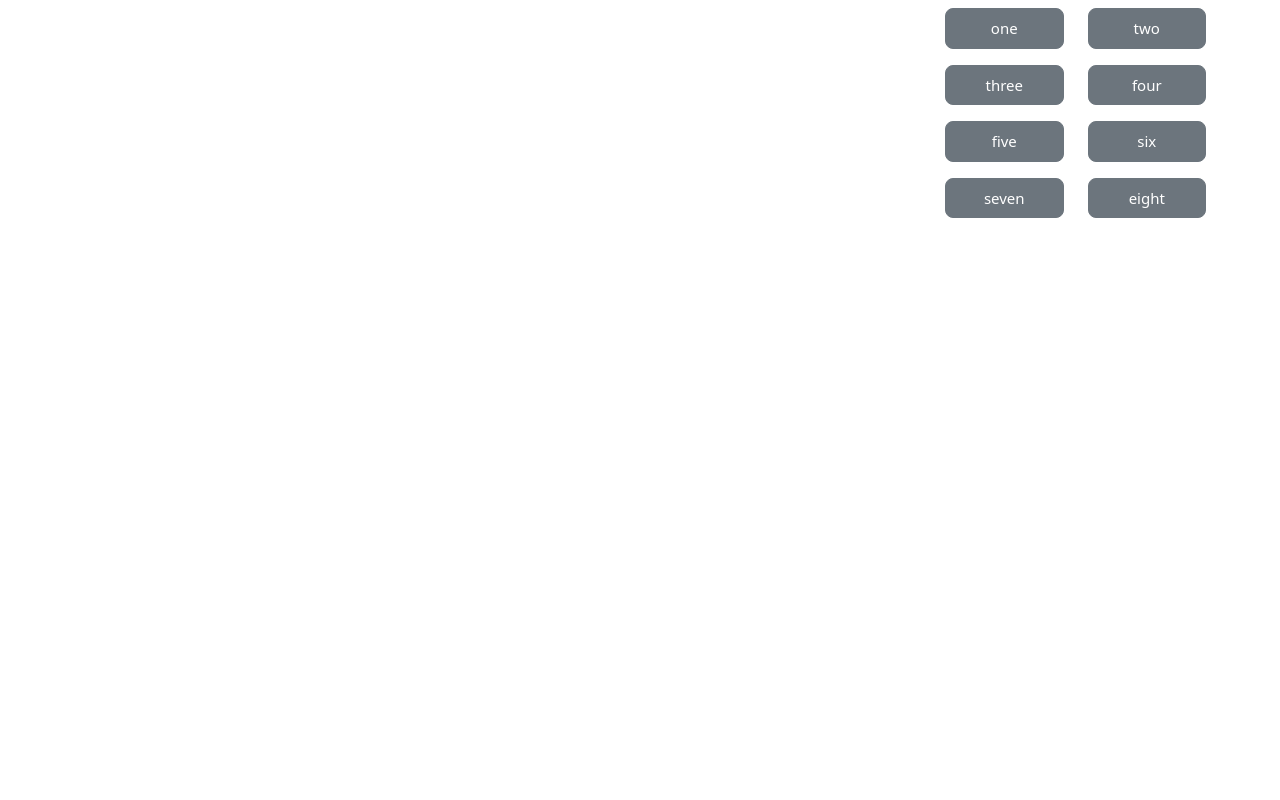
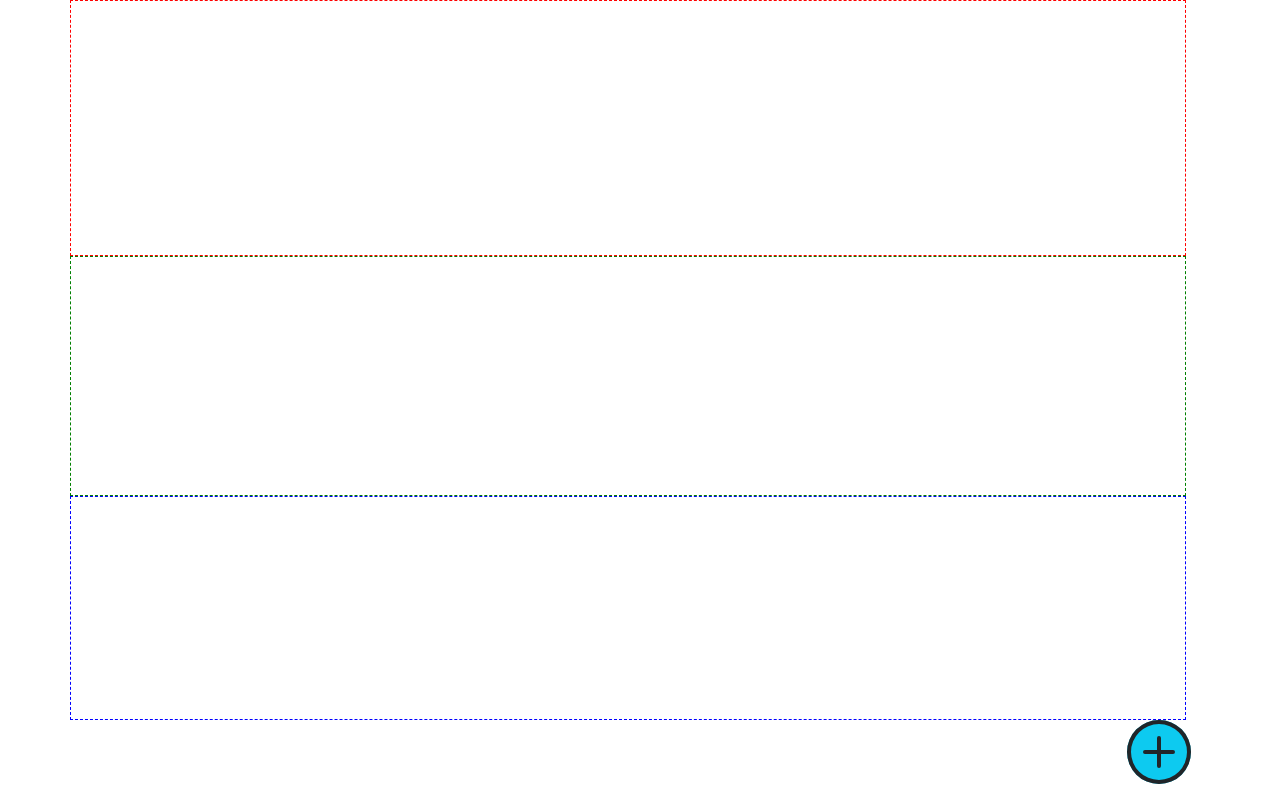
Before and after one commit to jwpowers2/fgbuttons, a Vue app: page / in a window 1280 px wide. Built offline with nearby package versions, Linux system fonts and the light colour scheme.

Commit message:
buttons etc

```diff
--- a/src/views/Home.vue
+++ b/src/views/Home.vue
@@ -1,14 +1,27 @@
 <template>
   <div>
     <b-container>
-      <b-row id="row-1"><b-col cols="12"></b-col></b-row>
-      <b-row id="row-2"><b-col cols="12"></b-col></b-row>
-      <b-row id="row-3">
+      <b-row id="row-1" align-v="start"><b-col cols="12"></b-col></b-row>
+      <b-row id="row-2" align-v="center"><b-col cols="12"></b-col></b-row>
+      <b-row id="row-3" align-v="end">
         <b-col cols="9"></b-col>
         <b-col cols="3">
-          <b-row v-for="row in arr" :key="row[1]">
+          <b-row v-show="showButton" v-for="row in arr" :key="row[1]">
             <b-col cols="6" v-for="item in row" :key="item"><Button :buttonName="item"/></b-col>
           </b-row>
+        </b-col>
+      </b-row>
+      <b-row>
+        <b-col cols="11"></b-col>
+        <b-col cols="1">
+          <b-iconstack font-scale="2" v-if="!showButton" @click="clickButton">
+            <b-icon icon="circle-fill" variant="info"></b-icon>
+            <b-icon icon="plus-circle" variant="dark"></b-icon>
+          </b-iconstack>
+          <b-iconstack v-else @click="clickButton" font-scale="2">
+            <b-icon icon="circle-fill" variant="dark"></b-icon>
+            <b-icon icon="x-circle" variant="info"></b-icon
+          ></b-iconstack>
         </b-col>
       </b-row>
     </b-container>
@@ -25,24 +38,34 @@ export default {
         ["three", "four"],
         ["five", "six"],
         ["seven", "eight"]
-      ]
+      ],
+      showButton: false
     };
   },
   components: {
     Button
+  },
+  methods: {
+    clickButton() {
+      this.showButton = !this.showButton;
+    }
   }
 };
 </script>
 <style scoped>
 #row-1 {
-  height: 30%;
+  height: 16em;
   width: 100%;
+  border: 1px dashed red;
 }
 #row-2 {
-  height: 30%;
+  height: 15em;
   width: 100%;
+  border: 1px dashed green;
 }
 #row-3 {
-  height: 30%;
+  height: 14em;
+  width: 100%;
+  border: 1px dashed blue;
 }
 </style>
```
